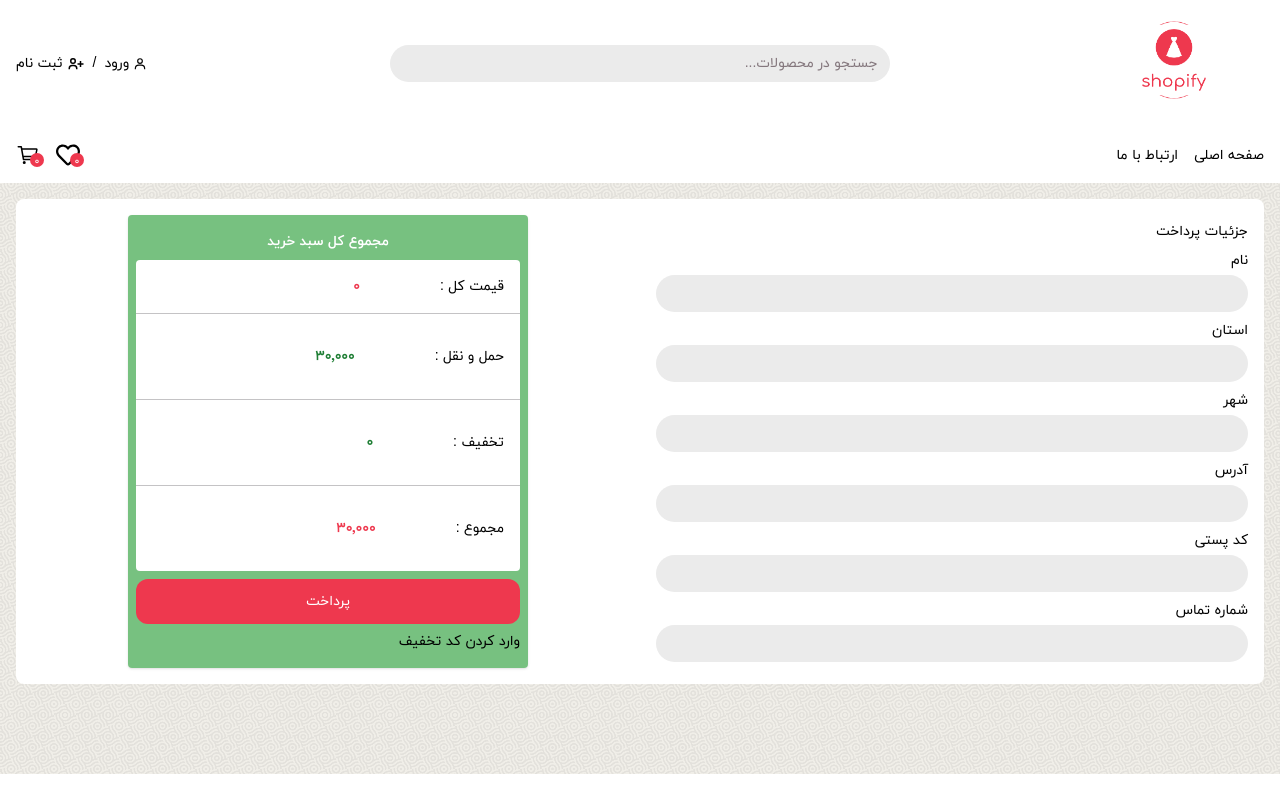
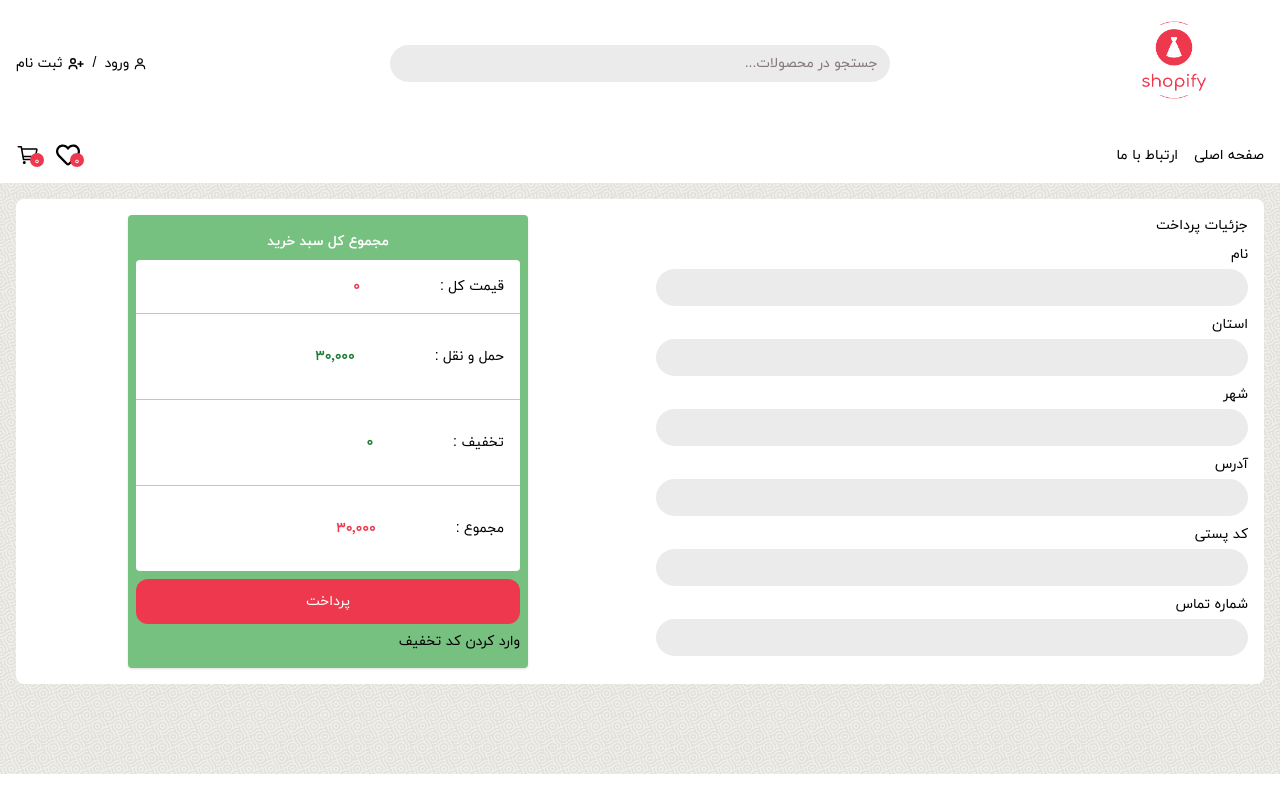
Before and after one commit to mohammadyousefi02/shopify, a Next.js app: page /payment-info in a window 1280 px wide. Shown: the top 792 px of the page. Built offline with nearby package versions, Linux system fonts and the light colour scheme.

Commit message:
SOY-final:edit(payment-info):items-center className deleted

```diff
--- a/pages/payment-info/index.tsx
+++ b/pages/payment-info/index.tsx
@@ -42,7 +42,7 @@ function Payment() {
   return (
     <MainLayout>
       <div className="container mx-auto pb-[90px] px-4">
-        <div className="bg-white rounded-lg flex flex-col md:flex-row gap-8 items-center mt-4 p-4">
+        <div className="bg-white rounded-lg flex flex-col md:flex-row gap-8 mt-4 p-4">
           <InfosFields
             name={name}
             setName={setName}
```
